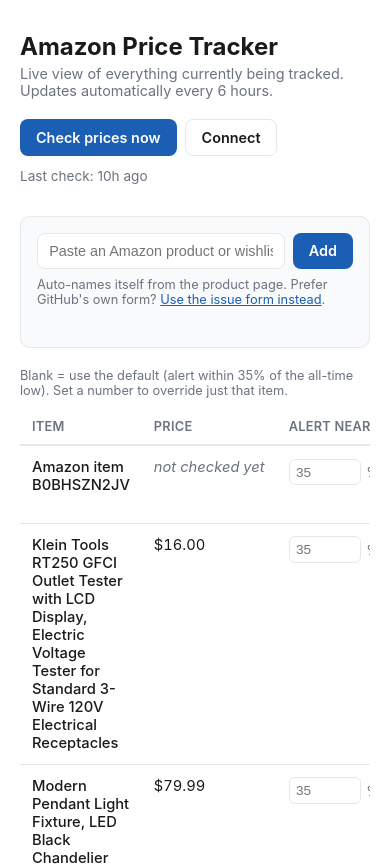
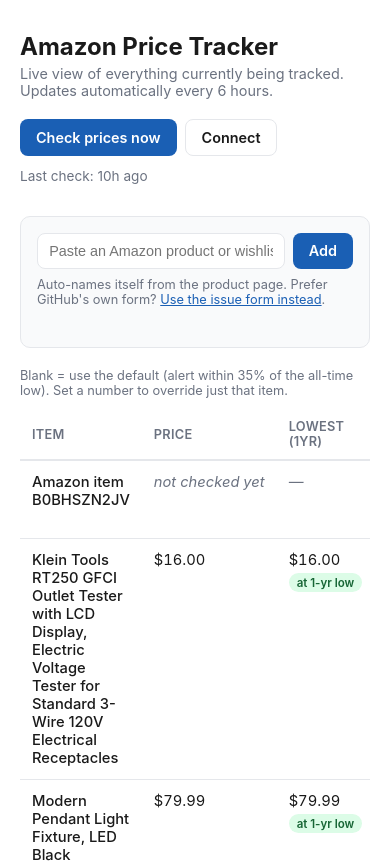
Before and after one commit to AkshayBhatnagar594/amazon-price-tracker, a plain HTML site: page index.html in a window 390 px wide. Shown: the top 865 px of the page. Drawn offline with Linux system fonts and the light colour scheme.

Commit message:
Add 1-year lowest price + %% vs low to the price table

```diff
--- a/index.html
+++ b/index.html
@@ -151,6 +151,18 @@
   }
   .threshold-form .pct { color: var(--muted); font-size: 0.85rem; }
 
+  .lowest-cell { display: flex; flex-direction: column; align-items: flex-start; gap: 0.3rem; }
+  .pill {
+    display: inline-block;
+    padding: 0.15rem 0.5rem;
+    border-radius: 999px;
+    font-size: 0.72rem;
+    font-weight: 600;
+    white-space: nowrap;
+  }
+  .pill.low { background: var(--pill-down-bg); color: var(--pill-down-fg); }
+  .pill.high { background: var(--pill-up-bg); color: var(--pill-up-fg); }
+
   @media (max-width: 700px) {
     .checked { display: none; }
   }
@@ -159,7 +171,7 @@
     -webkit-overflow-scrolling: touch;
   }
   @media (max-width: 560px) {
-    table { min-width: 480px; }
+    table { min-width: 620px; }
   }
 
   /* Connect-token modal */
@@ -542,9 +554,10 @@
   }
 
   async function load() {
-    const [products, latest] = await Promise.all([
+    const [products, latest, history] = await Promise.all([
       fetchJson("./products.json", { products: [], wishlists: [], thresholds: {} }),
       fetchJson("./data/latest.json", {}),
+      fetchJson("./data/history.json", {}),
     ]);
 
     const thresholds = products.thresholds || {};
@@ -565,6 +578,17 @@
         price: info.price,
         last_checked: info.last_checked,
       });
+    }
+
+    // Lowest price recorded in the last 365 days (falls back to all
+    // history if the item hasn't been tracked that long yet).
+    const ONE_YEAR_MS = 365 * 24 * 60 * 60 * 1000;
+    const cutoffMs = Date.now() - ONE_YEAR_MS;
+    for (const row of rows.values()) {
+      const points = (history[row.url] || []).filter(h => h.price !== null && h.price !== undefined);
+      const recentPoints = points.filter(h => new Date(h.date).getTime() >= cutoffMs);
+      const usable = recentPoints.length > 0 ? recentPoints : points;
+      row.lowest1y = usable.length > 0 ? Math.min(...usable.map(h => h.price)) : null;
     }
 
     renderTable(Array.from(rows.values()), thresholds, defaultThreshold);
@@ -603,12 +627,31 @@
       const priceCell = priceStr
         ? `<span class="price">${priceStr}</span>`
         : `<span class="price pending">not checked yet</span>`;
+
+      let lowestCell = `<span class="price pending">—</span>`;
+      if (item.lowest1y !== null && item.lowest1y !== undefined) {
+        const lowestStr = fmtPrice(item.lowest1y);
+        let pillHtml = "";
+        if (item.price !== null && item.price !== undefined) {
+          const pct = Math.round(((item.price / item.lowest1y) - 1) * 100);
+          if (pct <= 0) {
+            pillHtml = `<span class="pill low">at 1-yr low</span>`;
+          } else {
+            const itemThreshold = thresholds[item.url] !== undefined ? thresholds[item.url] : defaultThreshold;
+            const nearLow = itemThreshold !== null && itemThreshold !== undefined && pct <= itemThreshold;
+            pillHtml = `<span class="pill ${nearLow ? "low" : "high"}">+${pct}% vs low</span>`;
+          }
+        }
+        lowestCell = `<div class="lowest-cell"><span class="price">${lowestStr}</span>${pillHtml}</div>`;
+      }
+
       const currentThreshold = thresholds[item.url];
       const thresholdValueAttr = currentThreshold !== undefined ? ` value="${escapeHtml(String(currentThreshold))}"` : "";
       return `
         <tr data-url="${escapeHtml(item.url)}">
           <td class="name">${escapeHtml(item.name)}</td>
           <td>${priceCell}</td>
+          <td>${lowestCell}</td>
           <td class="threshold-col">
             <div class="threshold-form">
               <input type="number" class="threshold-input" min="0" max="100" step="1" placeholder="${escapeHtml(placeholderText)}"${thresholdValueAttr}>
@@ -629,6 +672,7 @@
             <tr>
               <th>Item</th>
               <th>Price</th>
+              <th>Lowest (1yr)</th>
               <th class="threshold-col">Alert near low</th>
               <th class="checked">Checked</th>
               <th>Link</th>
```
